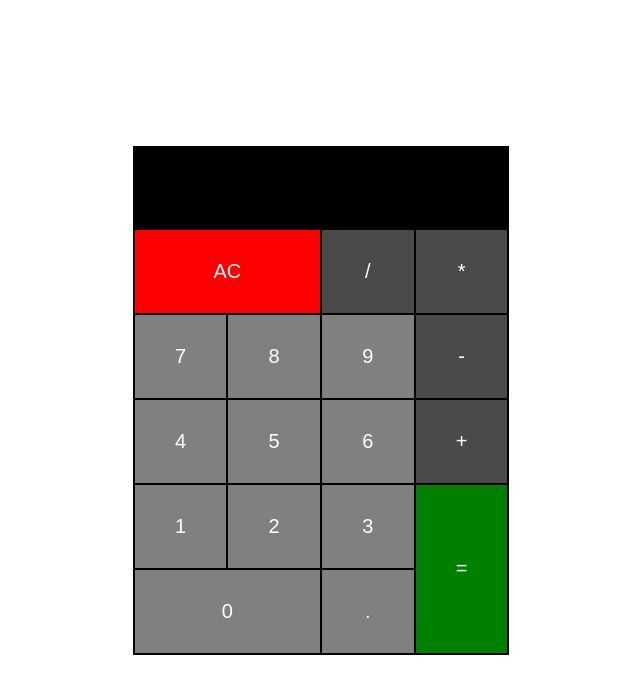
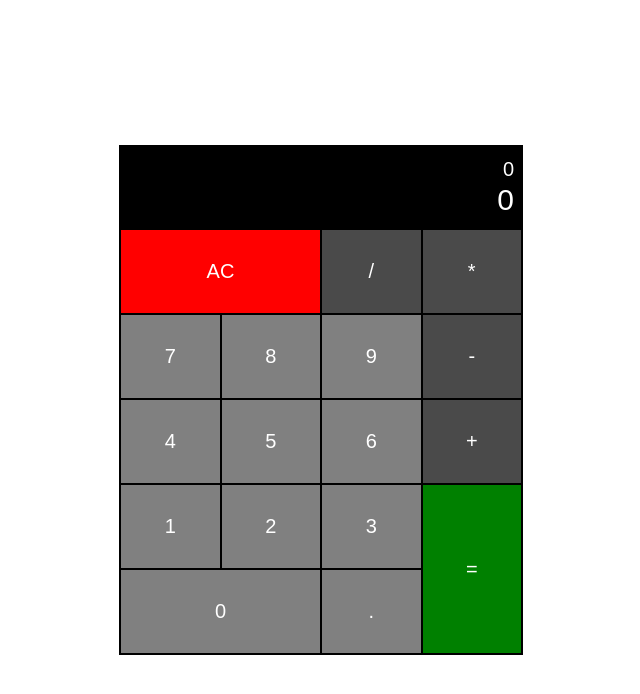
Before and after one commit to jethrosweb/react-calculator, a React (Create React App) app: page / in a window 1280 px wide. Shown: the top 694 px of the page, without its empty margins (319-959 px from the left). Built offline with nearby package versions, Linux system fonts and the light colour scheme.

Commit message:
Partly working

```diff
--- a/src/App.js
+++ b/src/App.js
@@ -2,27 +2,68 @@ import React from "react"
 import "./App.scss"
 
 export default function App() {
+
+    const [input, setInput] = React.useState("")
+    const [output, setOutput] = React.useState(0)
+
+    const display = (text) => {
+        let lastText = input[input.length-1]
+
+        setInput(prevState => prevState + text)
+
+        if (lastText == "=") {
+            if (/[0-9.]/.test(text)) {
+                setInput(text)
+            } else {
+                setInput(output + text)
+            }
+        }
+    }
+
+    const getAnswer = () => {
+        setOutput(eval(input))
+        setInput((prevInput) => prevInput + "=")
+    }
+
+    const clear = () => {
+        setInput("")
+        setOutput(0)
+    }
+
     return (
         <div className="container">
             <div className="grid">
-                <div id="display"></div>
-                <div className="button double-length" id="clear">AC</div>
-                <div className="button operators" id="divide">/</div>
-                <div className="button operators" id="multiply">*</div>
-                <div className="button" id="seven">7</div>
-                <div className="button" id="eight">8</div>
-                <div className="button" id="nine">9</div>
-                <div className="button operators" id="subtract">-</div>
-                <div className="button" id="four">4</div>
-                <div className="button" id="five">5</div>
-                <div className="button" id="six">6</div>
-                <div className="button operators" id="add">+</div>
-                <div className="button" id="one">1</div>
-                <div className="button" id="two">2</div>
-                <div className="button" id="three">3</div>
-                <div className="button double-height" id="equals">=</div>
-                <div className="button double-length" id="zero">0</div>
-                <div className="button" id="decimal">.</div>
+                <div className="display">
+                    <input
+                        className="input-display"
+                        placeholder="0"
+                        value={input}
+                        disabled
+                    />
+                    <input
+                        id="display"
+                        className="output-display"
+                        value={output}
+                        disabled
+                    />
+                </div>
+                <div onClick={clear} className="button double-length" id="clear">AC</div>
+                <div onClick={() => display("/")} className="button operators" id="divide">/</div>
+                <div onClick={() => display("*")} className="button operators" id="multiply">*</div>
+                <div onClick={() => display("7")} className="button" id="seven">7</div>
+                <div onClick={() => display("8")} className="button" id="eight">8</div>
+                <div onClick={() => display("9")} className="button" id="nine">9</div>
+                <div onClick={() => display("-")} className="button operators" id="subtract">-</div>
+                <div onClick={() => display("4")} className="button" id="four">4</div>
+                <div onClick={() => display("5")} className="button" id="five">5</div>
+                <div onClick={() => display("6")} className="button" id="six">6</div>
+                <div onClick={() => display("+")} className="button operators" id="add">+</div>
+                <div onClick={() => display("1")} className="button" id="one">1</div>
+                <div onClick={() => display("2")} className="button" id="two">2</div>
+                <div onClick={() => display("3")} className="button" id="three">3</div>
+                <div onClick={getAnswer} className="button double-height" id="equals">=</div>
+                <div onClick={() => display("0")} className="button double-length" id="zero">0</div>
+                <div onClick={() => display(".")} className="button" id="decimal">.</div>
             </div>
         </div>
     )
--- a/src/App.scss
+++ b/src/App.scss
@@ -28,15 +28,6 @@ body {
             color: white;
             background-color: grey;
         }
-        #display {
-            grid-column: span 4;
-            border: 1px solid black;
-            padding: 40px 5px;
-            text-align: right;
-            background-color: black;
-            font-size: 20px;
-            color: white;
-        }
         .double-length {
             grid-column: span 2;
         }
@@ -52,5 +43,37 @@ body {
         .operators {
             background-color: rgb(74, 74, 74);
         }
+        .display {
+            grid-column: span 4;
+            border: 1px solid black;
+            padding: 10px 5px;
+            text-align: right;
+            background-color: black;
+            .input-display {
+                background-color: black;
+                color: white;
+                border: none;
+                text-align: right;
+                font-size: 20px;
+            }
+            .output-display {
+                display: block;
+                background-color: black;
+                text-align: right;
+                border: none;
+                color: white;
+                font-size: 30px;
+            }
+        }
+
     }
 }
+
+.button:hover {
+    opacity: 0.8;
+}
+
+.input-display::placeholder {
+    color: white;
+    opacity: 1;
+}
```
